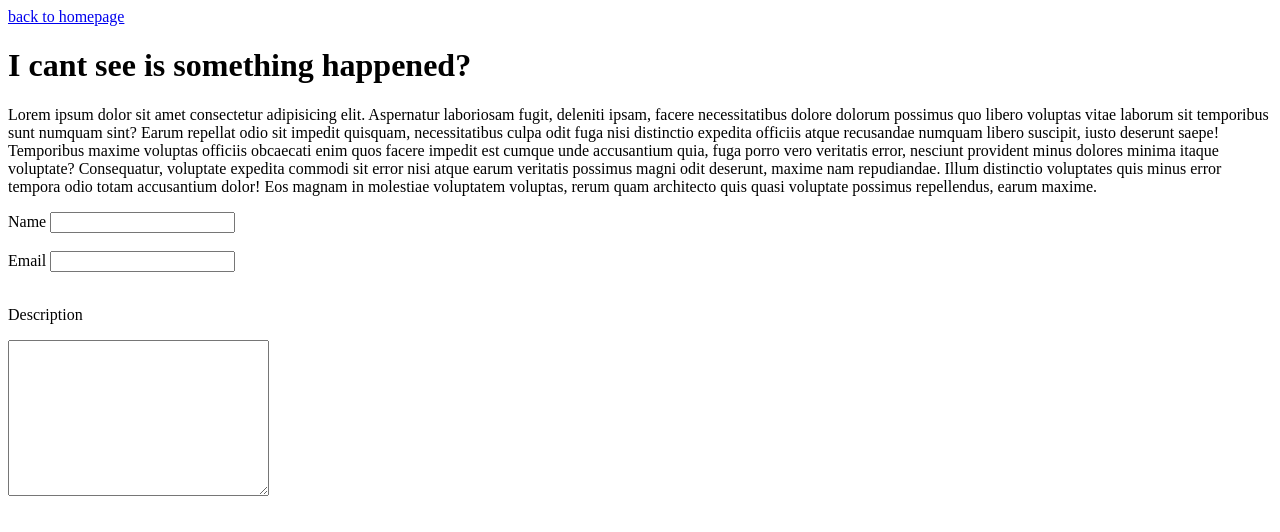
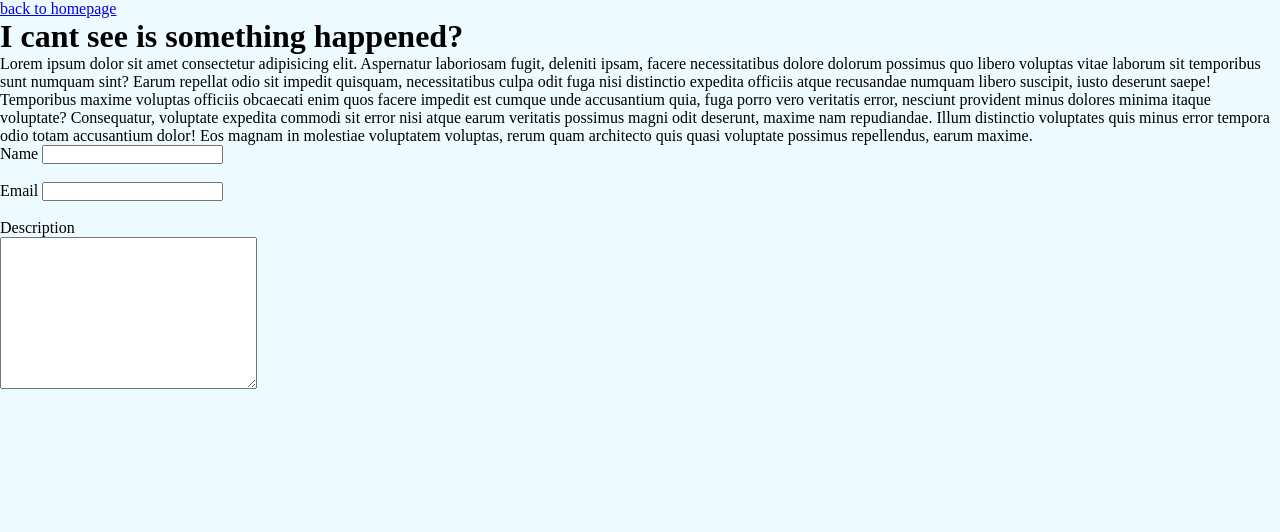
Before and after one commit to bronepoezd410/Bob, a plain HTML site: page about.html in a window 1280 px wide. Drawn offline with Linux system fonts and the light colour scheme.

Commit message:
Added more stuff

```diff
--- a/about.html
+++ b/about.html
@@ -4,6 +4,7 @@
     <meta charset="UTF-8">
     <meta http-equiv="X-UA-Compatible" content="IE=edge">
     <meta name="viewport" content="width=device-width, initial-scale=1.0">
+    <link rel="stylesheet" href="css/typical_styles.css">
     <title>О группе</title>
 </head>
 
--- a/css/typical_styles.css
+++ b/css/typical_styles.css
@@ -34,5 +34,4 @@ header{
 .top_menu_style a:hover
 {
     color: #051cb4;
-
 }
```
Also changed, not shown: discography.html (+1 -0 lines), members.html (+1 -0 lines), storyoffound.html (+1 -0 lines).
